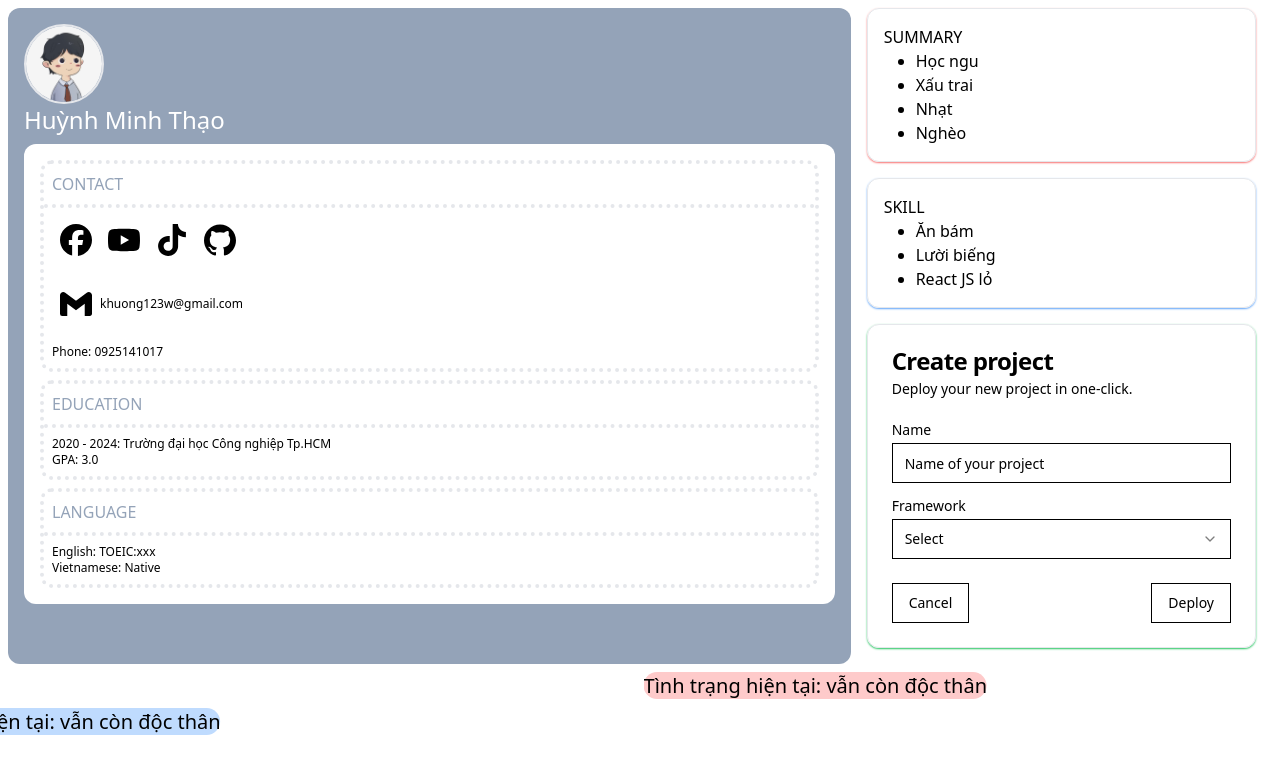
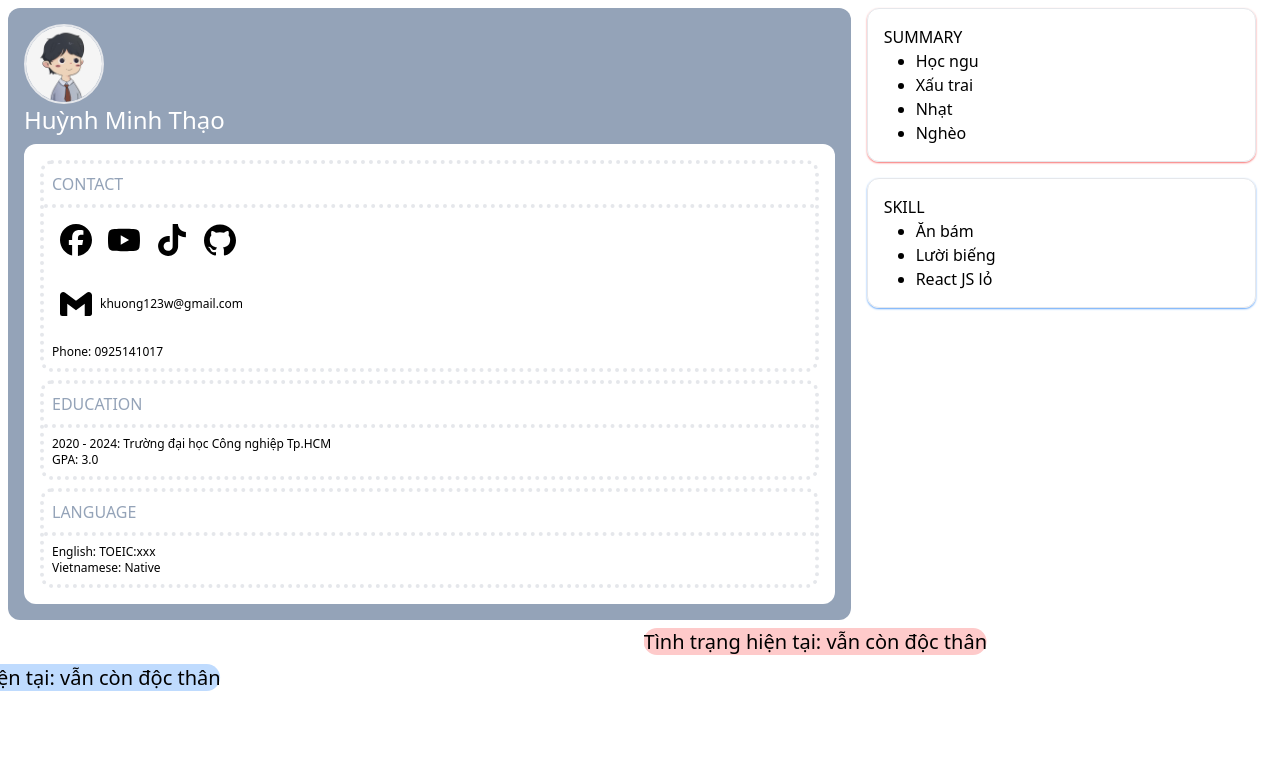
Before and after one commit to thaone2/cv_test, a React (Vite) app: page / in a window 1280 px wide. Shown: the top 774 px of the page. Built offline with nearby package versions, Linux system fonts and the light colour scheme.

Commit message:
comment code shadcn ui

```diff
--- a/src/App.tsx
+++ b/src/App.tsx
@@ -5,24 +5,24 @@ import {
   SiTiktok,
   SiGmail,
 } from "react-icons/si";
-import { Button } from "@/components/ui/button";
-import {
-  Card,
-  CardContent,
-  CardDescription,
-  CardFooter,
-  CardHeader,
-  CardTitle,
-} from "@/components/ui/card";
-import { Input } from "@/components/ui/input";
-import { Label } from "@/components/ui/label";
-import {
-  Select,
-  SelectContent,
-  SelectItem,
-  SelectTrigger,
-  SelectValue,
-} from "@/components/ui/select";
+// import { Button } from "@/components/ui/button";
+// import {
+//   Card,
+//   CardContent,
+//   CardDescription,
+//   CardFooter,
+//   CardHeader,
+//   CardTitle,
+// } from "@/components/ui/card";
+// import { Input } from "@/components/ui/input";
+// import { Label } from "@/components/ui/label";
+// import {
+//   Select,
+//   SelectContent,
+//   SelectItem,
+//   SelectTrigger,
+//   SelectValue,
+// } from "@/components/ui/select";
 
 import * as React from "react";
 import avatar from "./image/avatar.jpg";
@@ -109,7 +109,7 @@ function App() {
               <li> React JS lỏ</li>
             </ul>
           </div>
-          <Card className=" m-4 border shadow-sm rounded-xl shadow-green-500">
+          {/* <Card className=" m-4 border shadow-sm rounded-xl shadow-green-500">
             <CardHeader>
               <CardTitle>Create project</CardTitle>
               <CardDescription>
@@ -144,7 +144,7 @@ function App() {
               <Button variant="outline">Cancel</Button>
               <Button className="border border-black">Deploy</Button>
             </CardFooter>
-          </Card>
+          </Card> */}
         </div>
       </div>
       {/* FOOTER */}
```
